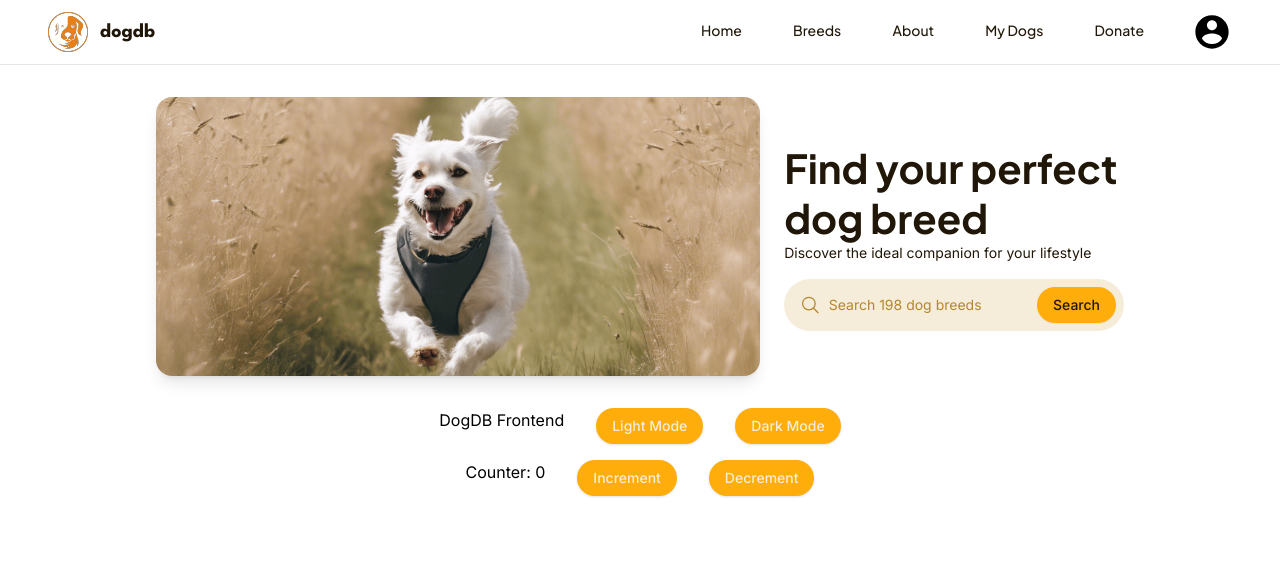
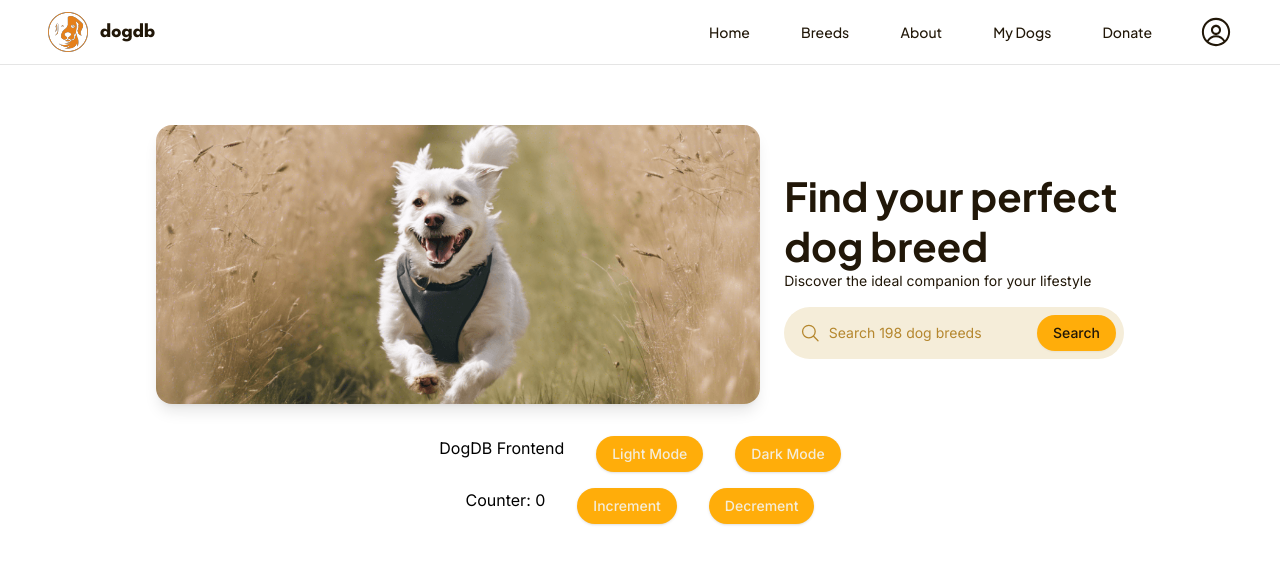
Before and after one commit to dogdb-org/dogdb-frontend, a Next.js app: page / in a window 1280 px wide. Shown: the top 564 px of the page. Built offline with nearby package versions, Linux system fonts and the light colour scheme.

Commit message:
Modified navlinks background styling

```diff
--- a/components/Header/Header.tsx
+++ b/components/Header/Header.tsx
@@ -11,6 +11,7 @@ import { navLinks } from '@/lib/utils/constant'
 import { Sheet, SheetContent, SheetTrigger } from '../ui/sheet'
 import { MenuIcon } from 'lucide-react'
 import { FaArrowRightLong } from 'react-icons/fa6'
+import { RxAvatar } from 'react-icons/rx'
 
 function Header() {
     const isLoggedIn = false
@@ -54,12 +55,7 @@ function Header() {
                                 </Avatar>
                             ) : (
                                 <Avatar>
-                                    <Image
-                                        className='h-10 w-10 rounded-full'
-                                        src={Account}
-                                        alt={'Account Avatar'}
-                                        priority
-                                    />
+                                    <RxAvatar className='text-[32px] text-secondary-body' />
                                 </Avatar>
                             )}
                         </div>
--- a/components/Hero/index.tsx
+++ b/components/Hero/index.tsx
@@ -6,7 +6,7 @@ import SearchBar from '../ui/search-bar'
 function Hero() {
     return (
         <section className='text-secondary-body'>
-            <div className='flex flex-col py-8 md:flex-row'>
+            <div className='flex flex-col pb-8 pt-[60px] md:flex-row'>
                 {/* Desktop Image */}
                 <div className='relative hidden min-h-[279px] w-full p-4 md:block md:h-auto md:w-full md:p-0'>
                     <Image
--- a/components/ui/navigation-menu.tsx
+++ b/components/ui/navigation-menu.tsx
@@ -41,7 +41,7 @@ NavigationMenuList.displayName = NavigationMenuPrimitive.List.displayName
 const NavigationMenuItem = NavigationMenuPrimitive.Item
 
 const navigationMenuTriggerStyle = cva(
-    'group inline-flex h-9 w-max items-center justify-center rounded-btn hover:rounded-btn hover:shadow bg-background px-4 py-2 text-sm font-medium transition-colors hover:bg-primary hover:text-accent-foreground focus:text-accent-foreground focus:outline-none disabled:pointer-events-none disabled:opacity-50 data-[active]:bg-accent/50 data-[state=open]:bg-accent/50'
+    'group inline-flex h-9 w-max items-center justify-center rounded-btn bg-background px-4 py-2 text-sm font-medium transition-colors hover:text-shadow focus:text-accent-foreground focus:outline-none disabled:pointer-events-none disabled:opacity-50 data-[active]:bg-accent/50 data-[state=open]:bg-accent/50'
 )
 
 const NavigationMenuTrigger = React.forwardRef<
```
